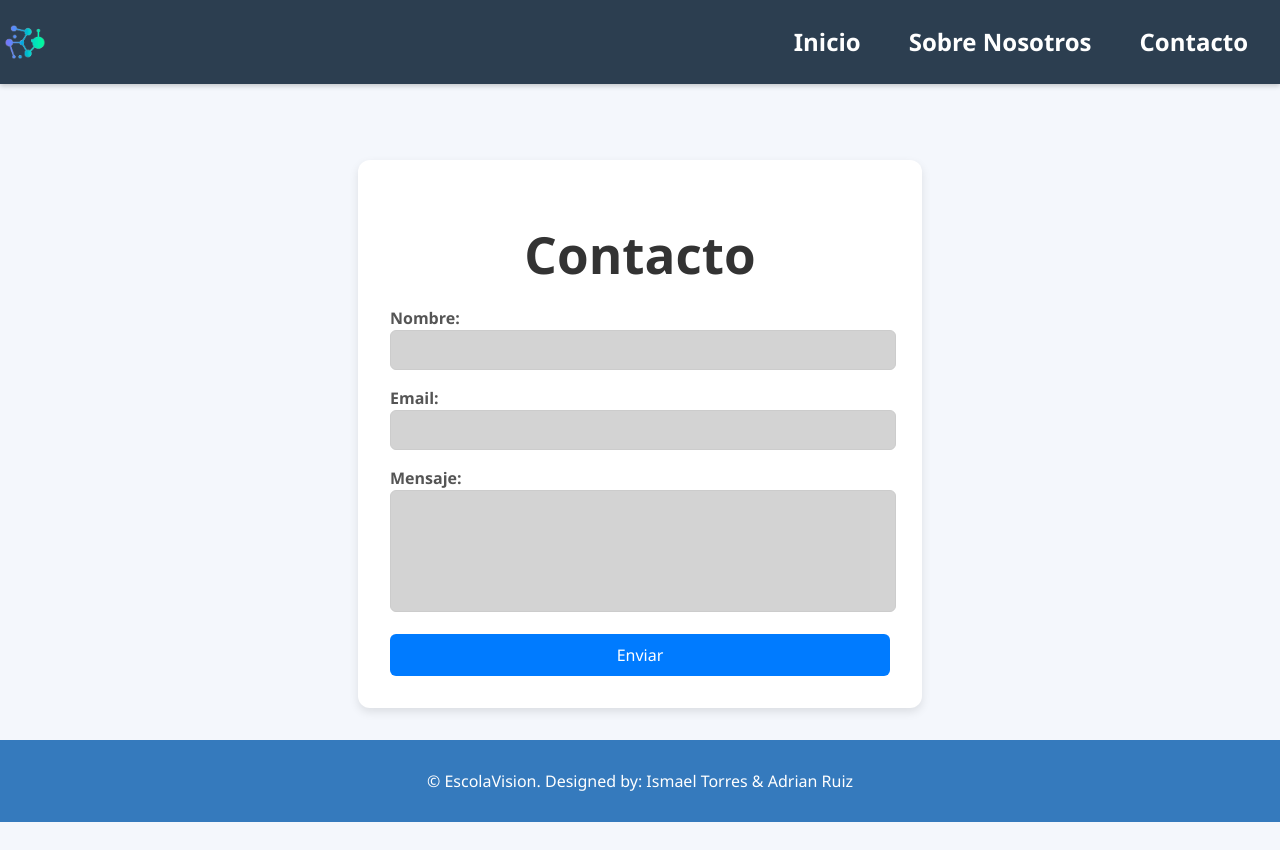
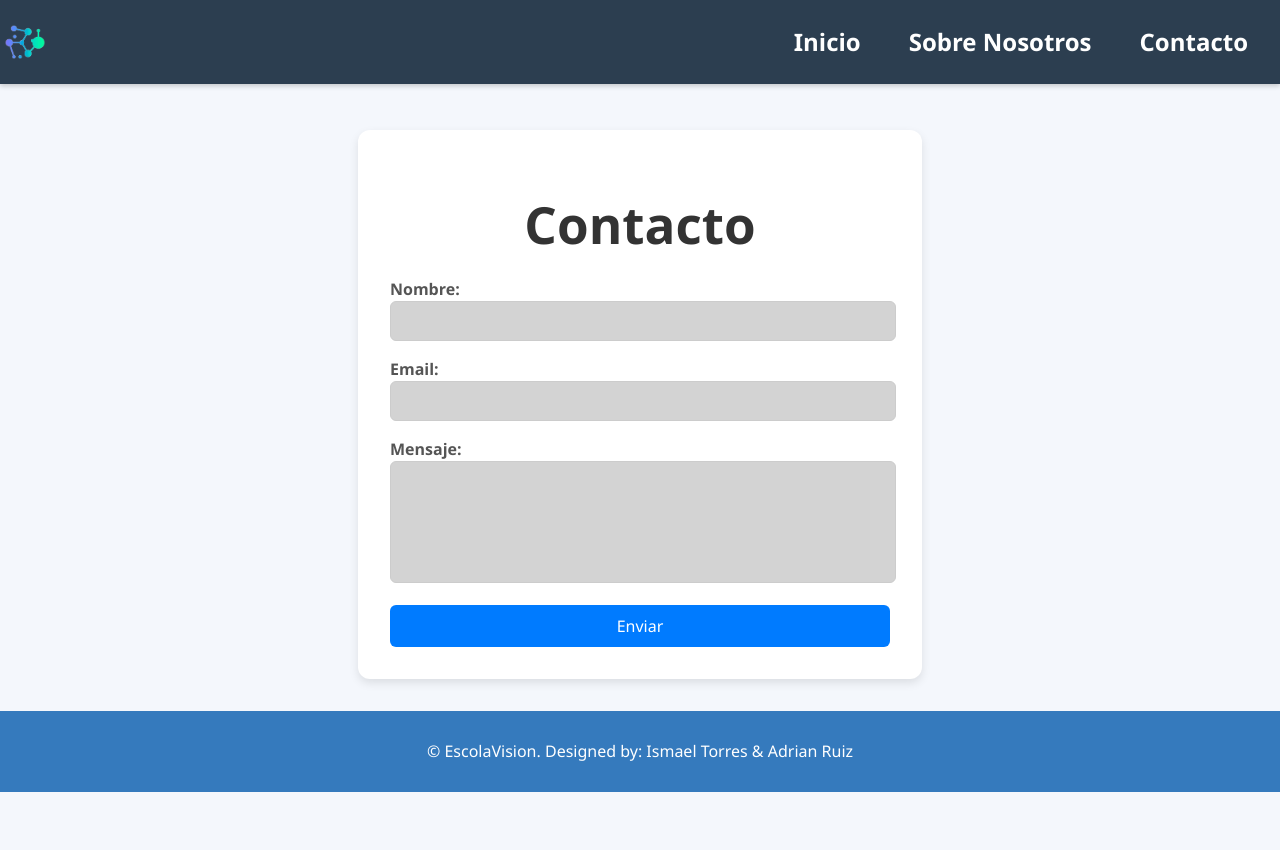
Before and after one commit to Ismaeltg05/Web-Escolavision, a React (Vite) app: page /Web-Escolavision/contact in a window 1280 px wide. Built offline with nearby package versions, Linux system fonts and the light colour scheme.

Commit message:
style: enhance layout with flexbox for improved structure and spacing

```diff
--- a/src/App.css
+++ b/src/App.css
@@ -53,6 +53,7 @@ html, body {
 .container {
   display: flex;
   flex-direction: column;
+  min-height: 100vh; /* Ocupar toda la altura de la pantalla */
 }
 
 /* Hace que el contenido crezca y empuje el footer hacia abajo */
--- a/src/Styles.css
+++ b/src/Styles.css
@@ -18,6 +18,8 @@ body {
     background-color: #f4f7fc;
     color: var(--secondary-color);
     margin: 0%;
+    display: flex;
+    flex-direction: column;
 }
 
 .container {
@@ -25,11 +27,9 @@ body {
 }
 
 .main-content{
+    flex: 1;
     background-color: #f4f7fc;
     margin: auto;
-    display: flex;
-    justify-content: center;
-    align-items: center;
 }
 
 .home-content{
@@ -80,9 +80,7 @@ body {
     background-color: var(--primary-hover);
     color: var(--white-color);
     text-align: center;
-    position: absolute;
     width: 100%;
-    padding: 0%;
     padding-top: 1%;
     padding-bottom: 1%;
 }
--- a/src/pages/Contact.module.css
+++ b/src/pages/Contact.module.css
@@ -1,5 +1,7 @@
 
 .container {
+  margin: auto;
+  margin-top: 5rem;
   margin-bottom: 2rem;
   float: center;
   background: white;
```
